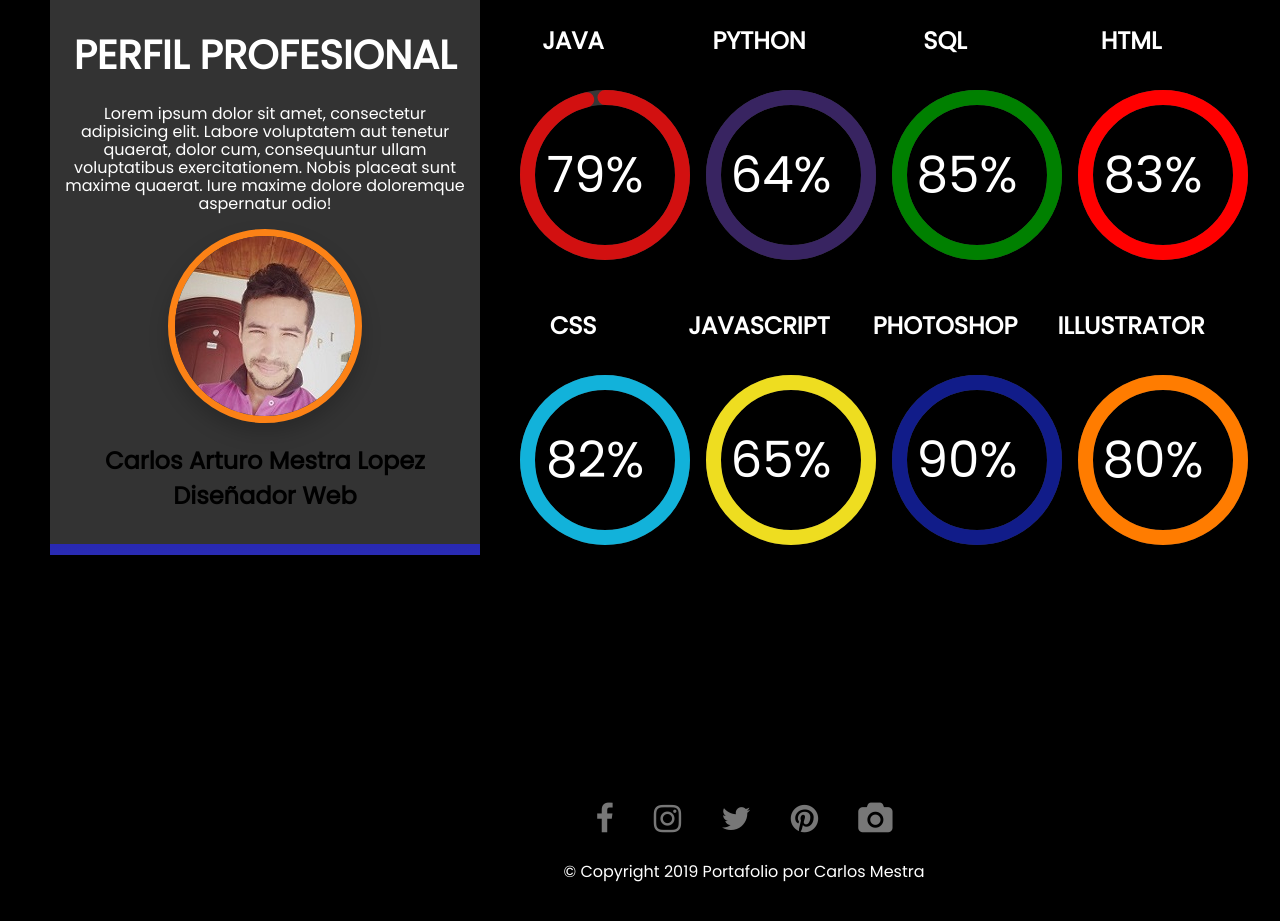
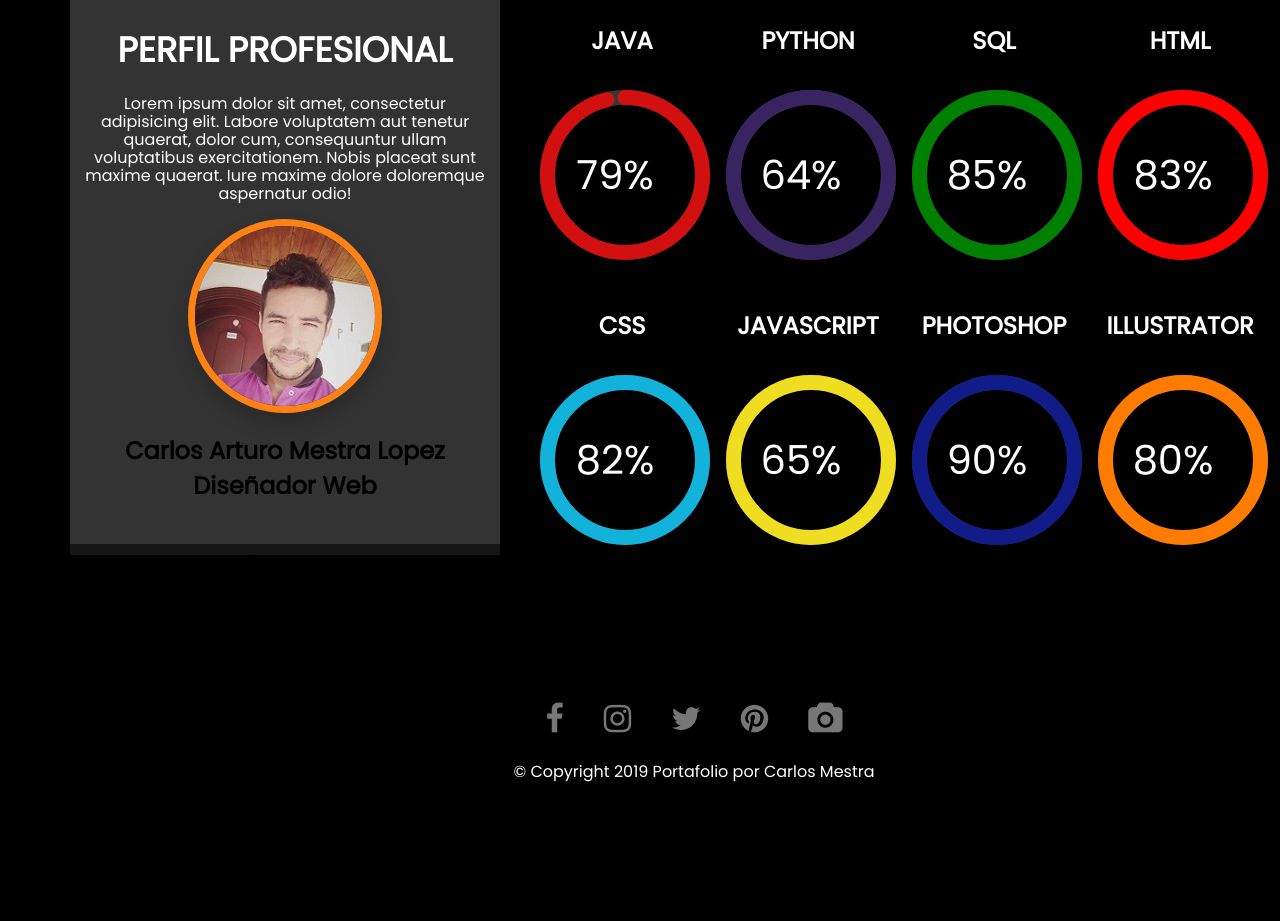
Before and after one commit to CharlesArth9/WebsiteCarlos, a plain HTML site: page perfil.html in a window 1280 px wide. Shown: the part 295-1216 px from the top of the page. After the commit the page ends 1170 px from the top, so only its background shows below. Drawn offline with nearby package versions, Linux system fonts and the light colour scheme.

Commit message:
Sigo acomodando html perfil

```diff
--- a/perfil.html
+++ b/perfil.html
@@ -41,7 +41,7 @@
                 <section class="chartss">
 
                         <div class="perfil">
-                                <div class="tarjeta">
+                                <div class="tarjeta" data-aos="fade-up" data-aos-delay="0" data-aos-duration="2000">
                                   <div class="capa"></div>
                                     <div class="contenido">
                                       <h1 data-aos="fade-up" data-aos-delay="0" data-aos-duration="2000">PERFIL PROFESIONAL</h1>
--- a/skill.css
+++ b/skill.css
@@ -29,7 +29,13 @@ body {
     text-align: center;
     color: #fff;
     text-transform: uppercase;
+    transform: translateX(29px);
 }
+.container .box span {
+    transform: translateX(70px);
+
+}
+
 .container .box .chart,
 .container .box .chart2,
 .container .box .chart3,
@@ -43,7 +49,7 @@ body {
     height: 150px;
     margin: 32px;
     text-align: center;
-    font-size: 50px;
+    font-size: 40px;
     line-height: 170px;
     color: #fff;
 }
@@ -70,17 +76,8 @@ section .s3 {
     height: 300px;
     z-index: 1;
     mix-blend-mode: color;
-    /*animation: animate 10 linear infinite;*/
+
 }
-/*@keyframes animate {
-	0%
-	{
-		filter: hue-rotate(0deg);
-	}
-	100%
-	{
-		filter: hue-rotate(360deg);
-	}*/
 .s3 h1 {
 	position: relative;
     text-align: center;
@@ -122,12 +119,14 @@ section .s4 {
 
 }
 .contenedor{
-    height: 1200px;
+    height: 1050px;
     width: 1388px;
+    margin-left: 20px;
+
 }
 .chartss{
     width: auto;
-    height: 800px;
+    height: 700px;
 
 }
 footer {
@@ -138,6 +137,7 @@ footer {
 footer p {
     color: #FFFFFF;
     text-align: center;
+    transform: translateX(-70px);
 }
 .lis {
     margin: 0;
@@ -149,6 +149,7 @@ footer p {
 .lis li {
     list-style: none;
     margin: 0 20px;
+    transform: translateX(-70px);
 }
 .lis li a {
     color: #777;
@@ -186,7 +187,7 @@ footer p {
 	left: 0;
 	width:100%;
 	height: 100%;
-	background: linear-gradient(#2929B3,#34A0C4);
+	background: linear-gradient(rgb(21, 22, 20),rgb(35, 29, 116));
 	z-index: 1;
 	transition: 0.5s;
 }
@@ -208,14 +209,18 @@ footer p {
 }
 .perfil .tarjeta .contenido h1
 {
-	font-size: 40px;
+	font-size: 35px;
 	line-height: 20px;
 	color: #fff;
 }
-.perfil .tarjeta .contenido .detalles:hover
+.perfil .tarjeta:hover .contenido h1
 {
-	font-size: 18px;
-	color: #EE862A;
+	color: rgb(208, 204, 211);
+}
+.perfil .tarjeta:hover .contenido .detalles
+{
+	font-size: 16px;
+	color: rgb(253, 248, 244);
 }
 .perfil .tarjeta .contenido .rostro
 {
```
